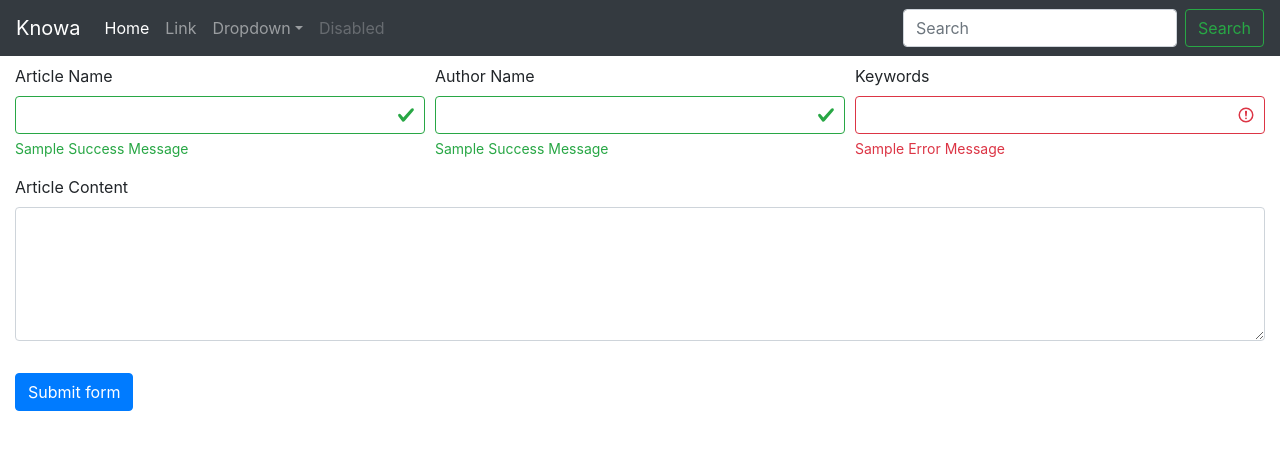
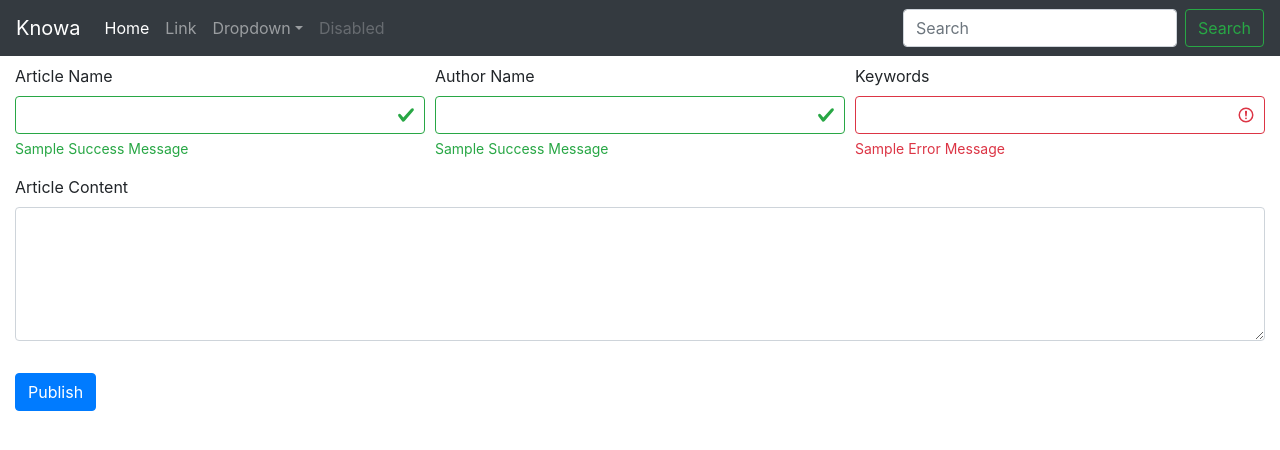
Before and after one commit to nadyshalaby/knowa, a React (Create React App) app: page / in a window 1280 px wide. Shown: the top 450 px of the page. Built offline with nearby package versions, Linux system fonts and the light colour scheme.

Commit message:
mskldsjk

```diff
--- a/src/components/articles/Create.js
+++ b/src/components/articles/Create.js
@@ -4,7 +4,7 @@ export default class Create extends Component {
   render() {
     return (
       <div className="Create container-fluid py-2">
-        <form>
+        <form action="#" method="post" spellCheck={false}>
           <div className="form-row">
             <div className="col-md-4 mb-3">
               <label>Article Name</label>
@@ -32,7 +32,7 @@ export default class Create extends Component {
             </div>
           </div>
           <button className="btn btn-primary" type="submit">
-            Submit form
+            Publish
           </button>
         </form>
       </div>
```
